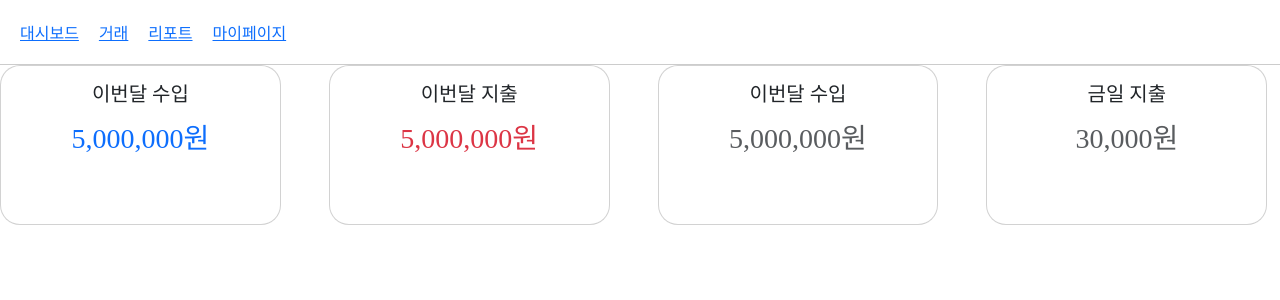
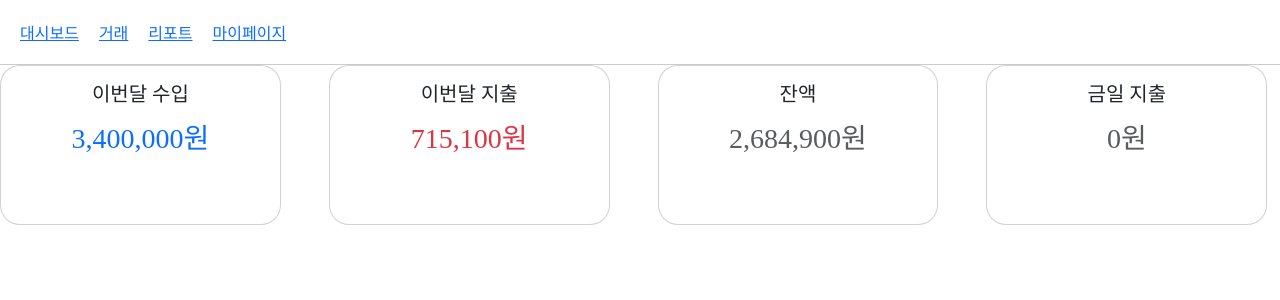
Before and after one commit to kb-skeleton-team2/wallet-guardian, a Vue app: page / in a window 1280 px wide. Shown: the top 300 px of the page. Built offline with nearby package versions, Linux system fonts and the light colour scheme; data requests are answered from the project's data file.

Commit message:
feat: 대시보드 페이지 최근 거래 요약 기능 구현

```diff
--- a/src/components/RecentTransactions.vue
+++ b/src/components/RecentTransactions.vue
@@ -1,35 +1,90 @@
 <template>
   <div style="height: 91vh; width: 99vw">
     <div class="d-flex justify-content-center gap-5">
+      <!-- 이번달 수입 -->
       <div
         class="card"
         style="width: 18rem; height: 10rem; border-radius: 20px"
       >
         <div class="card-body text-center">
           <h5 class="card-title">이번달 수입</h5>
-          <h3 class="card-subtitle text-primary mt-3">5,000,000원</h3>
+          <h3 class="card-subtitle text-primary mt-3">
+            {{ income.toLocaleString() }}원
+          </h3>
         </div>
       </div>
+
+      <!-- 이번달 지출 -->
       <div class="card" style="width: 18rem; border-radius: 20px">
         <div class="card-body text-center">
           <h5 class="card-title">이번달 지출</h5>
-          <h3 class="card-subtitle mt-3 text-danger">5,000,000원</h3>
+          <h3 class="card-subtitle mt-3 text-danger">
+            {{ expense.toLocaleString() }}원
+          </h3>
         </div>
       </div>
+
+      <!-- 잔액 -->
       <div class="card" style="width: 18rem; border-radius: 20px">
         <div class="card-body text-center">
-          <h5 class="card-title">이번달 수입</h5>
-          <h3 class="card-subtitle mt-3 text-body-secondary">5,000,000원</h3>
+          <h5 class="card-title">잔액</h5>
+          <h3 class="card-subtitle mt-3 text-body-secondary">
+            {{ balance.toLocaleString() }}원
+          </h3>
         </div>
       </div>
+
+      <!-- 오늘 지출 -->
       <div class="card" style="width: 18rem; border-radius: 20px">
         <div class="card-body text-center">
           <h5 class="card-title">금일 지출</h5>
-          <h3 class="card-subtitle mt-3 text-body-secondary">30,000원</h3>
+          <h3 class="card-subtitle mt-3 text-body-secondary">
+            {{ todayExpense.toLocaleString() }}원
+          </h3>
         </div>
       </div>
     </div>
   </div>
 </template>
-<script setup></script>
-<style></style>
+
+<script setup>
+import axios from 'axios';
+import { ref, onMounted } from 'vue';
+
+const income = ref(0);
+const expense = ref(0);
+const todayExpense = ref(0);
+const balance = ref(0);
+
+onMounted(() => {
+  axios.get('http://localhost:3000/transactions').then((res) => {
+    const now = new Date();
+    const currentYear = now.getFullYear();
+    const currentMonth = now.getMonth();
+    const today = now.toISOString().slice(0, 10);
+    const data = res.data;
+
+    for (let i = 0; i < data.length; i++) {
+      const item = data[i];
+      const d = new Date(item.date);
+
+      // 이번달
+      if (d.getFullYear() === currentYear && d.getMonth() === currentMonth) {
+        if (item.type === 'income') {
+          income.value += item.amount;
+        } else if (item.type === 'expense') {
+          expense.value += item.amount;
+        }
+      }
+
+      // 오늘 지출
+      if (item.date === today && item.type === 'expense') {
+        todayExpense.value += item.amount;
+      }
+    }
+
+    // 잔액
+    balance.value = income.value - expense.value;
+  });
+});
+</script>
```
